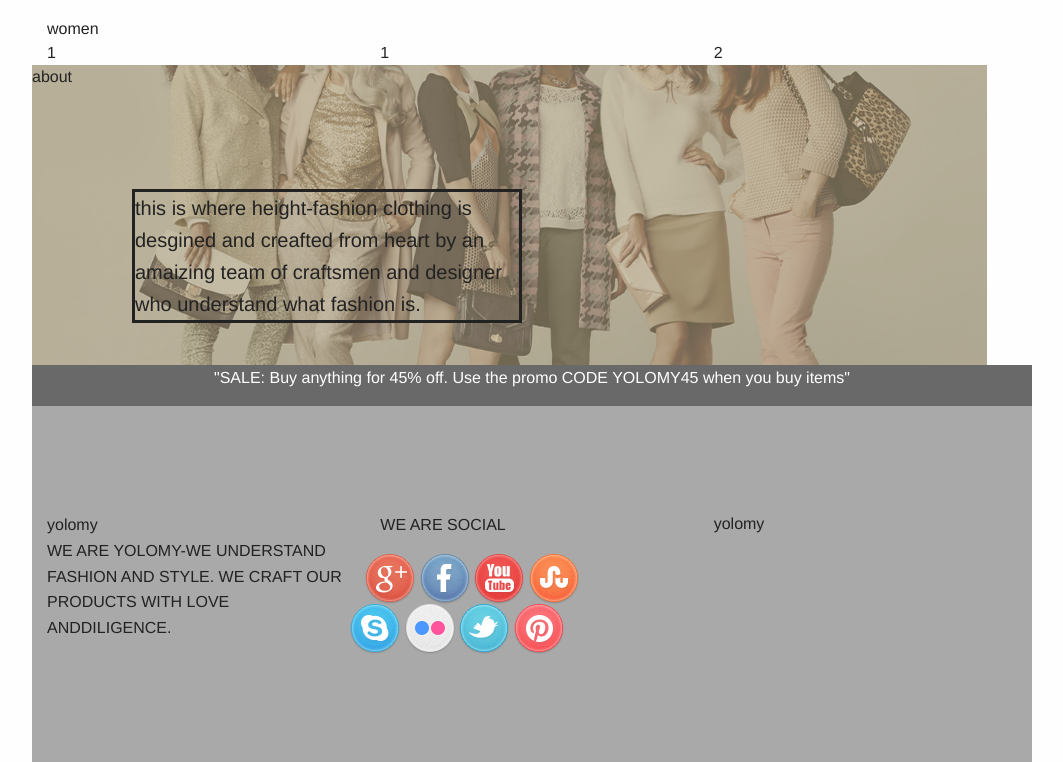
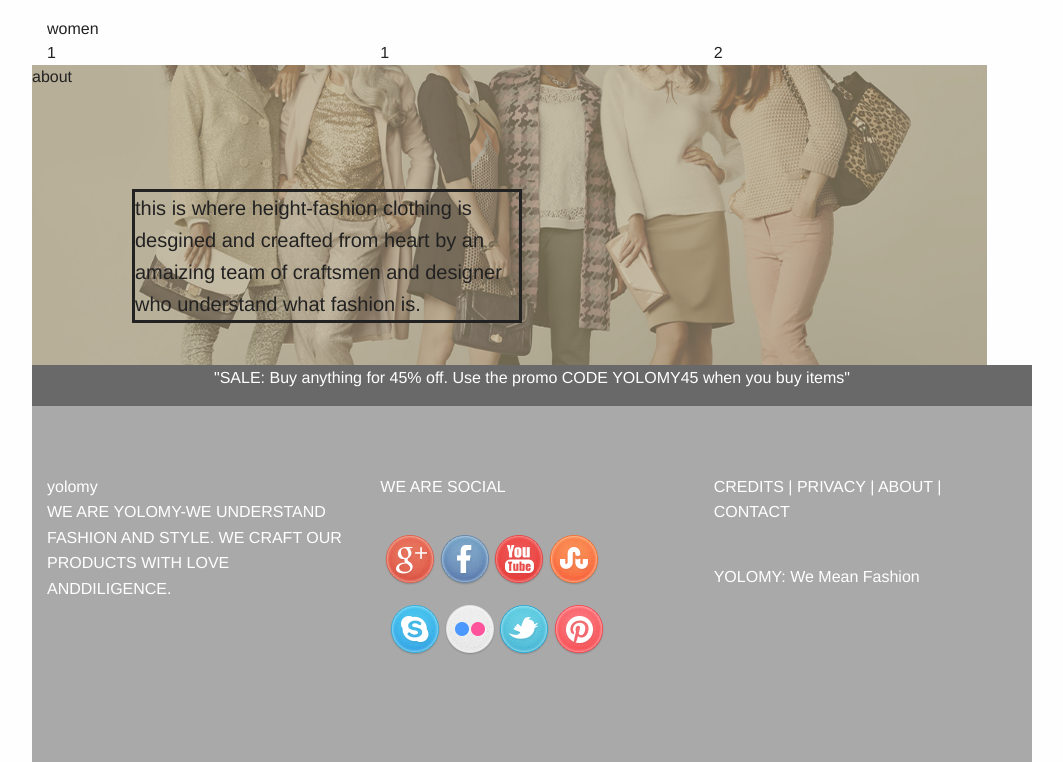
Before and after one commit to skafis/yolomy, a plain HTML site: page index.html in a window 1280 px wide. Shown: the part 1296-2058 px from the top of the page, without its empty margins (93-1156 px from the left). Drawn offline with Linux system fonts and the light colour scheme.

Commit message:
add credit section

```diff
--- a/css/app.css
+++ b/css/app.css
@@ -87,5 +87,11 @@ header {
     background-color: darkgray;
     align-content: center;
     text-align:justify
-    font-size: 17px
+    font-size: 17px;
+    color: white;
 }
+
+.icons {
+    align-items: center;
+    padding: 20px;
+}
--- a/index.html
+++ b/index.html
@@ -78,7 +78,10 @@
                       </div>
                       <div class="row"></div>
                   </div>
-                  <div class="large-4 columns">yolomy</div>
+                  <div class="large-4 columns">
+                      <p>CREDITS | PRIVACY | ABOUT | CONTACT</p>
+                      <br>YOLOMY: We Mean Fashion
+                  </div>
               </div>
           </div>
 
```
